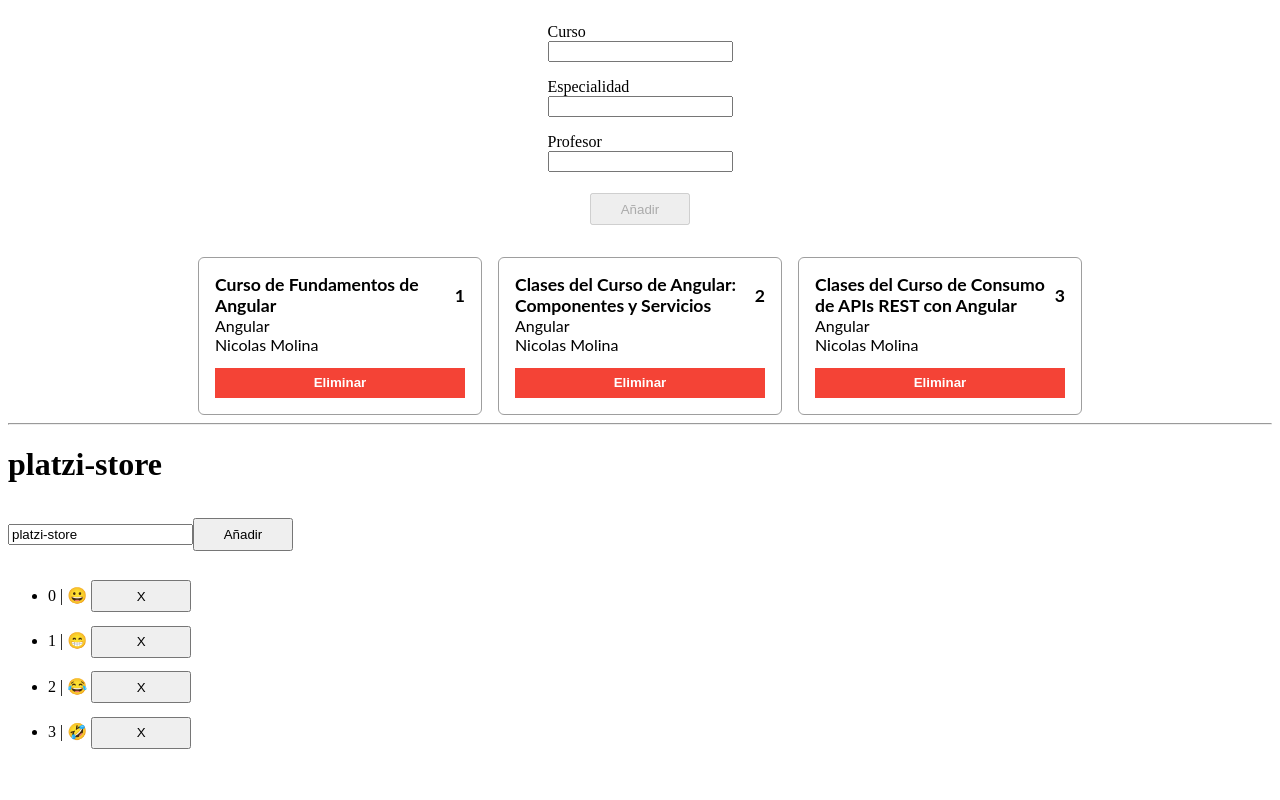
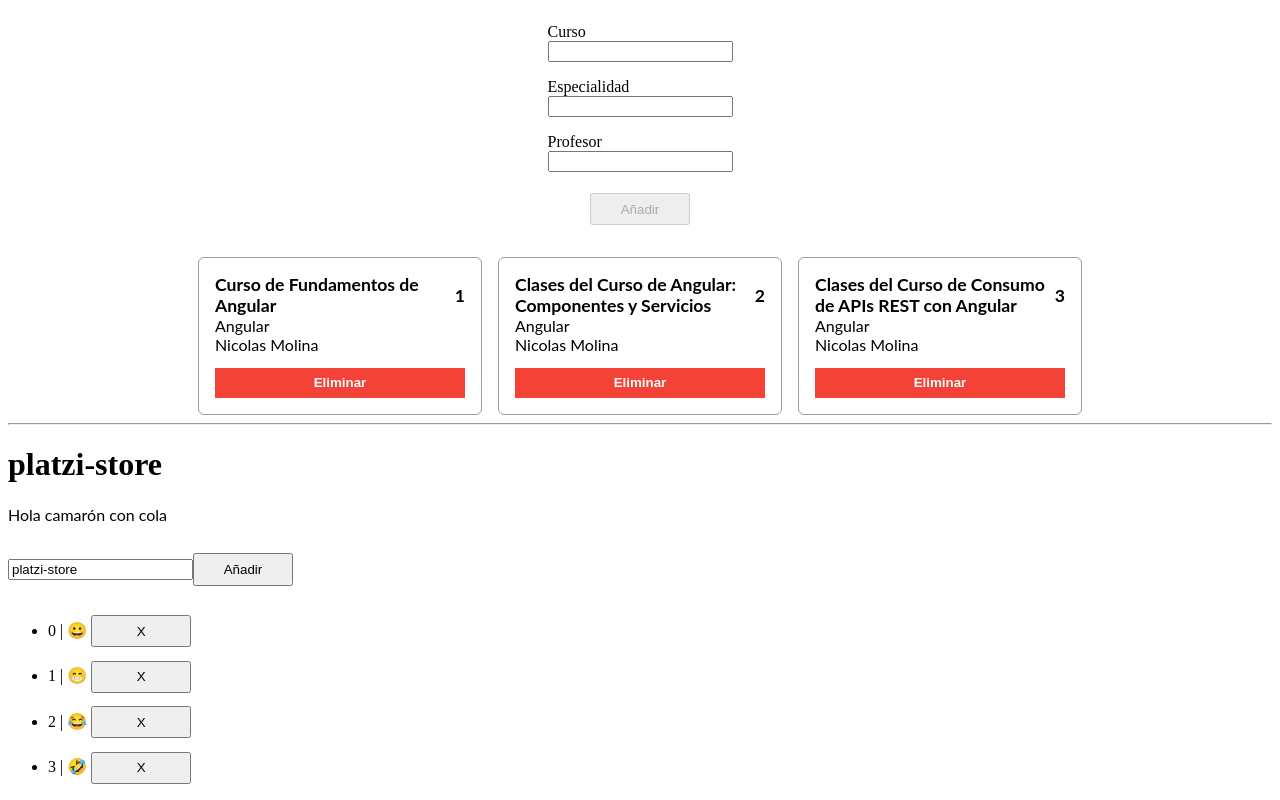
Before and after one commit to mishrole/Angular_PlatziStore, an Angular app: page / in a window 1280 px wide. Shown: the part 1919-2719 px from the top of the page. Before the commit the page ends 2684 px from the top, so only its background shows below. Built offline with nearby package versions, Linux system fonts and the light colour scheme.

Commit message:
add: ngSwitch

```diff
--- a/src/app/app.component.html
+++ b/src/app/app.component.html
@@ -74,6 +74,12 @@
 
 <h1>{{ title }}</h1>
 
+<div [ngSwitch]="title">
+  <p *ngSwitchCase="'Mitch'">¡Hola {{ title }}!</p>
+  <p *ngSwitchCase="'Klaus'">¡Hey {{ title }}!</p>
+  <p *ngSwitchDefault>Hola camarón con cola</p>
+</div>
+
 <input required type="text" [(ngModel)]="title">
 <button (click)="addItem()">Añadir</button>
 
```
